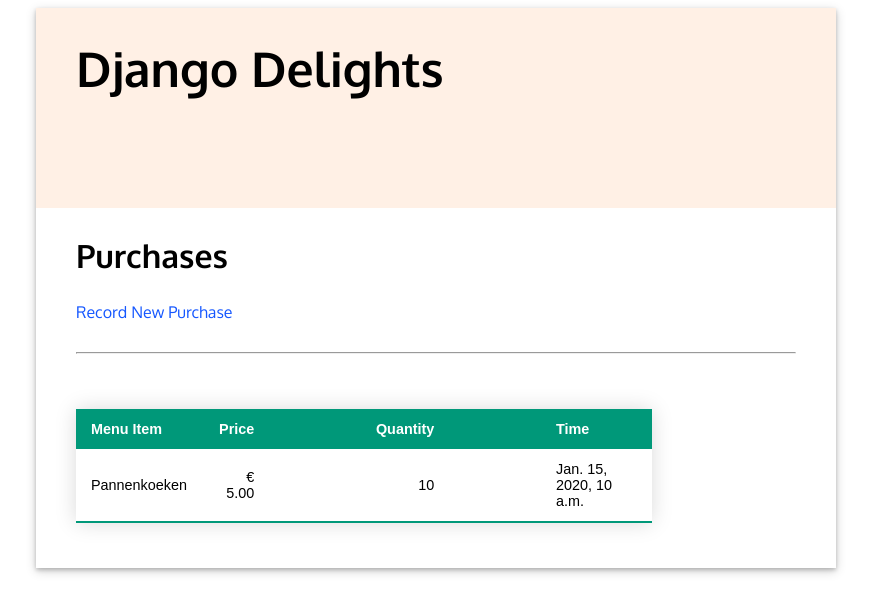
After one commit to smedtr/delight, a Django app: page /purchases/ in a window 1280 px wide. The commit adds this page. Shown: the top 613 px of the page, without its empty margins (204-1075 px from the left). Run offline with Django 4.2, Linux system fonts and the light colour scheme; data comes from the database, SQL or seed files in the repository; tables that the repository leaves empty hold one stand-in row (values such as "Sample post").

Commit message:
Purchase list and create

```diff
--- a/djangodelights/inventory/models.py
+++ b/djangodelights/inventory/models.py
@@ -113,9 +113,13 @@ class Purchase(models.Model):
     #- **`timestamp`**: a timestamp indicating the time that the purchase was recorded (i.e. a `DateTimeField`)
     menu_item = models.ForeignKey(MenuItem, on_delete=models.CASCADE)
     timestamp = models.DateTimeField(auto_now_add=True)
+    quantity = models.IntegerField(default=0, verbose_name="quantity ordered")
 
     def __str__(self):
         return f"""
         menu_item=[{self.menu_item.__str__()}];
         time={self.timestamp}
         """
+
+    def get_absolute_url(self):
+        return "/purchases"
--- a/djangodelights/inventory/templates/base.html
+++ b/djangodelights/inventory/templates/base.html
@@ -30,8 +30,8 @@
         <a class="nav-item{% if request.path == home_url %} current-page{% endif %}" href="{% url 'home' %}">Home</a>
         <a class="nav-item{% if request.path == ingredients_url %} current-page{% endif %}" href="{% url 'ingredients' %}">Ingredients</a>
         <a class="nav-item{% if request.path == menu_url %} current-page{% endif %}" href="{% url 'menu' %}">Menu</a>
+        <a class="nav-item{% if request.path == purchases_url %} current-page{% endif %}" href="{% url 'purchases' %}">Purchases</a>
         {% comment %}
-        <a class="nav-item{% if request.path == purchases_url %} current-page{% endif %}" href="{% url 'purchases' %}">Purchases</a>
         <a class="nav-item{% if request.path == reports_url %} current-page{% endif %}" href="{% url 'reports' %}">Reports</a>
         {% endcomment %}
       </nav>
--- a/djangodelights/inventory/templates/inventory/home.html
+++ b/djangodelights/inventory/templates/inventory/home.html
@@ -36,6 +36,7 @@
                     <tr>
                         <th>Menu Item</th>
                         <th>Price</th>
+                        <th>Quantity</th>
                         <th>Time</th>
                     </tr>
                 </thead>
@@ -44,6 +45,7 @@
                     <tr>
                         <td>{{ purchase.menu_item.title }}</td>
                         <td class="price">${{ purchase.menu_item.price|stringformat:".2f" }}</td>
+                        <td class="price">${{ purchase.quantity }}</td>
                         <td>{{ purchase.timestamp }}</td>
                     </tr>
                 {% endfor %}
--- /dev/null
+++ b/djangodelights/inventory/templates/inventory/purchase_list.html
@@ -0,0 +1,29 @@
+{% extends 'base.html' %}
+{% load static %}
+{% block head %}
+{% endblock %}
+{% block content %}
+    <h2>Purchases</h2>
+    <a href="{% url 'add_purchase' %}">Record New Purchase</a>
+    <hr/>
+    <table class="inventory-table">
+        <thead>
+            <tr>
+                <th>Menu Item</th>
+                <th class="price">Price</th>
+                <th class="price">Quantity</th>
+                <th>Time</th>
+            </tr>
+        </thead>
+        <tbody>
+        {% for purchase in object_list %}
+            <tr>
+                <td>{{ purchase.menu_item.title }}</td>
+                <td class="price">€ {{ purchase.menu_item.price|stringformat:".2f" }}</td>
+                <td class="price">{{ purchase.quantity }}</td>
+                <td>{{ purchase.timestamp }}</td>
+            </tr>
+        {% endfor %}
+        </tbody>
+    </table>
+{% endblock %}
--- a/djangodelights/inventory/urls.py
+++ b/djangodelights/inventory/urls.py
@@ -13,5 +13,7 @@ urlpatterns = [
     path('reciperequirement/new', views.NewRecipeRequirementView.as_view(), name="add_recipe_requirement"),
     path('reciperequirement/<slug:pk>/update', views.UpdateRecipeRequirementView.as_view(), name="update_recipe_requirement"),
     path('reciperequirement/<int:menu_item>/new', views.NewRecipeRequirementToMenuItemView.as_view(), name="add_recipe_requirement_to_menu_item"),
+    path('purchases/', views.PurchasesView.as_view(), name="purchases"),
+    path('purchases/new', views.NewPurchaseView.as_view(), name="add_purchase"),
 
 ]
--- a/djangodelights/inventory/views.py
+++ b/djangodelights/inventory/views.py
@@ -3,7 +3,7 @@ from django.shortcuts import render
 from django.views.generic import TemplateView, ListView
 from django.views.generic.edit import CreateView, UpdateView
 from .models import Ingredient, MenuItem, Purchase, RecipeRequirement
-from .forms import IngredientForm, MenuItemForm, RecipeRequirementForm, RecipeRequirementMenuItemForm
+from .forms import IngredientForm, MenuItemForm, RecipeRequirementForm, RecipeRequirementMenuItemForm, PurchaseForm
 
 # Create your views here.
 
@@ -64,3 +64,12 @@ class UpdateRecipeRequirementView(UpdateView):
     model = RecipeRequirement
     template_name = "inventory/update_recipe_requirement.html"
     form_class = RecipeRequirementForm
+
+class PurchasesView(ListView):
+    model =Purchase
+    template_name = "inventory/purchase_list"
+
+class NewPurchaseView(CreateView):
+    model = Purchase
+    template_name = "inventory/add_purchase.html"
+    form_class = PurchaseForm
```
Also changed, not shown: djangodelights/inventory/templates/inventory/add_purchase.html (added, +13 -0 lines), djangodelights/inventory/forms.py (line endings or trailing spaces), djangodelights/inventory/migrations/0002_purchase_quantity_alter_ingredient_quantity.py (added), 1 other file.
